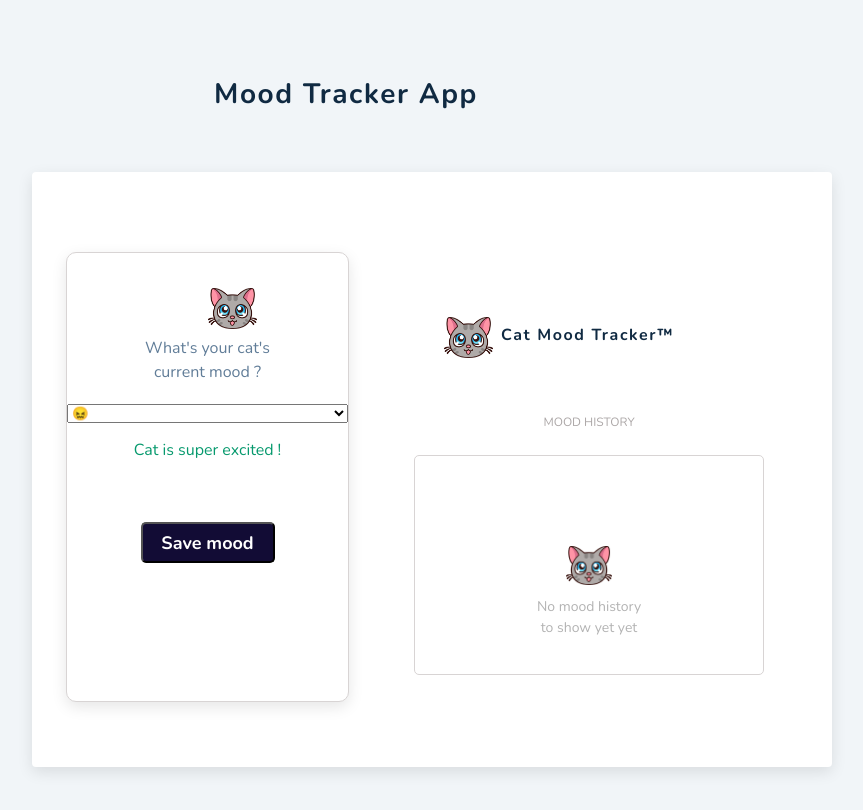
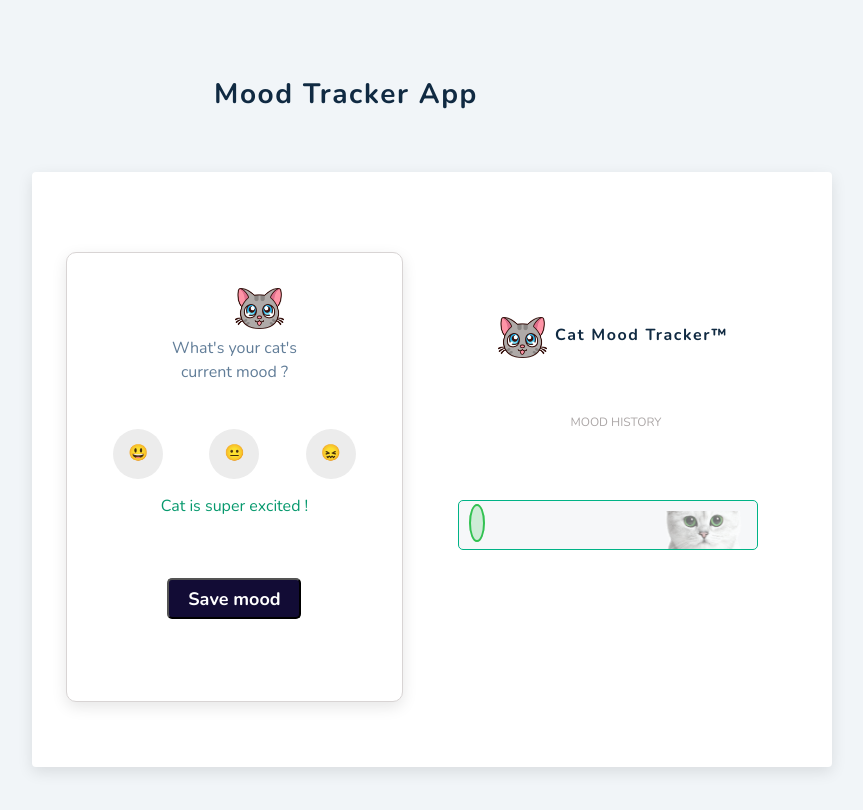
Before and after one commit to jamesoyanna/MoodTracker, a React (Create React App) app: page / in a window 1280 px wide. Shown: the top 810 px of the page, without its empty margins (298-1161 px from the left). Built offline with nearby package versions, Linux system fonts and the light colour scheme.

Commit message:
Add functionality for each mood change

```diff
--- a/src/components/MoodHistory/MoodHistory.js
+++ b/src/components/MoodHistory/MoodHistory.js
@@ -6,7 +6,7 @@ import Cat from "../../images/image.png";
 import "./moodHistory.css";
 
 const  MoodHistory = () => {
- const [isMood, setIsMood] = useState(true);
+ const [isMood, setIsMood] = useState(false);
 
   const moods = useSelector((state) => state.moods);
 
--- a/src/components/MoodScreen/MoodScreen.js
+++ b/src/components/MoodScreen/MoodScreen.js
@@ -5,6 +5,8 @@ import { addMood } from "../../redux/moodSlice";
 
 import Cat from "../../images/image.png";
 import "./moodScreen.css";
+
+
 
 const MoodScreen = () => {
  const [value, setValue] = useState("");
@@ -19,6 +21,19 @@ const MoodScreen = () => {
  };
 
 
+  const handleHappyMood = () => {
+    setValue("😃");
+  }
+
+  const handleSadMood = () => {
+    setValue("😖");
+  };
+
+
+   const handleFunnyMood = () => {
+     setValue("😐");
+   };
+
   return (
     <div className="mood__screen">
       <div>
@@ -28,20 +43,18 @@ const MoodScreen = () => {
           <br /> current mood ?
         </p>
       </div>
-      {/* <ul
-        className="emoji__list"
-        onChange={(event) => setValue(event.target.value)}
-      >
-        <li className="emoji">😃</li>
-        <li className="emoji">😐</li>
-        <li className="emoji">😖</li>
-      </ul> */}
 
-      <select value={value} onChange={(event) => setValue(event.target.value)}>
-        <option>😖</option>
-        <option>😐</option>
-        <option>😃</option>
-      </select>
+      <ul className="emoji__list">
+        <li onClick={handleHappyMood} value={value} className="emoji">
+          😃
+        </li>
+        <li onClick={handleFunnyMood} value={value} className="emoji">
+          😐
+        </li>
+        <li onClick={handleSadMood} value={value} className="emoji">
+          😖
+        </li>
+      </ul>
 
       <p className="screen__text">Cat is super excited ! </p>
       <div className="center">
```
